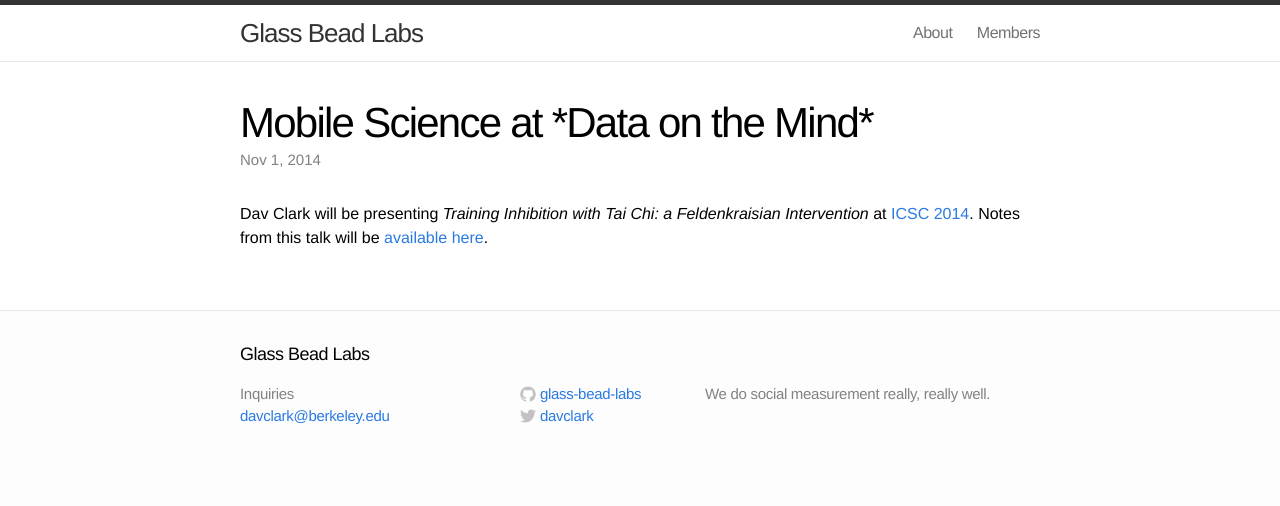
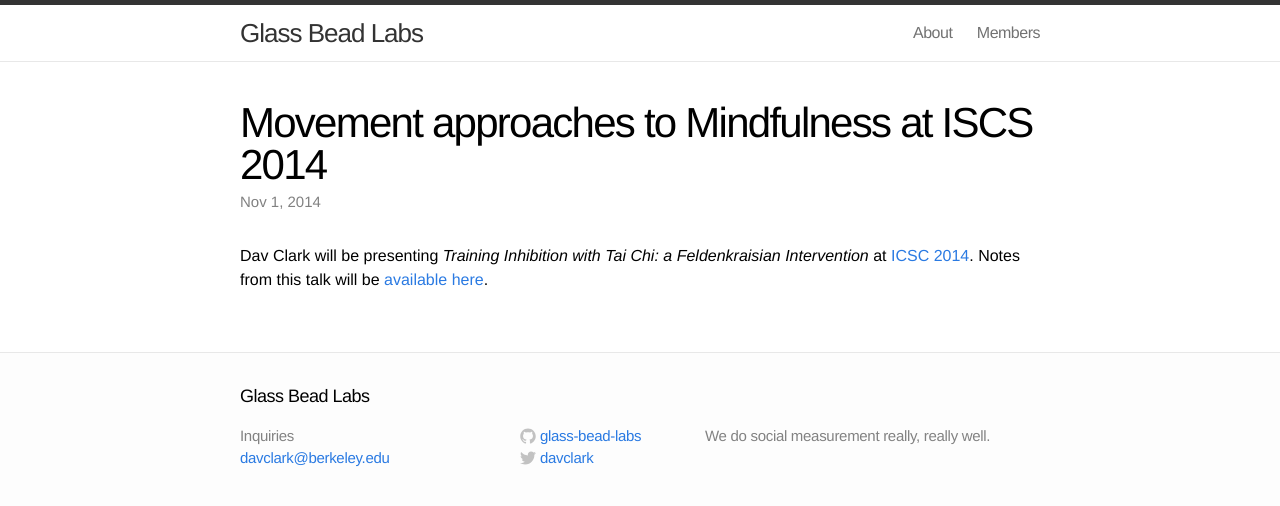
Before and after one commit to glass-bead-labs/bead.glass, a Jekyll site: the page built from _posts/2014-11-01-ISCS-2014.md, in a window 1280 px wide. Shown: the top 506 px of the page. Built offline with Jekyll 4.4.1, drawn with Linux system fonts in a browser that asks for light colours.

Commit message:
Fixed title for ISCS 2014

```diff
--- a/_posts/2014-11-01-ISCS-2014.md
+++ b/_posts/2014-11-01-ISCS-2014.md
@@ -1,6 +1,6 @@
 ---
 layout: post
-title: Mobile Science at *Data on the Mind*
+title: Movement approaches to Mindfulness at ISCS 2014
 ---
 Dav Clark will be presenting *Training Inhibition with Tai Chi: a Feldenkraisian
 Intervention* at [ICSC 2014](http://iscs2014.org). Notes from this talk will be
```
